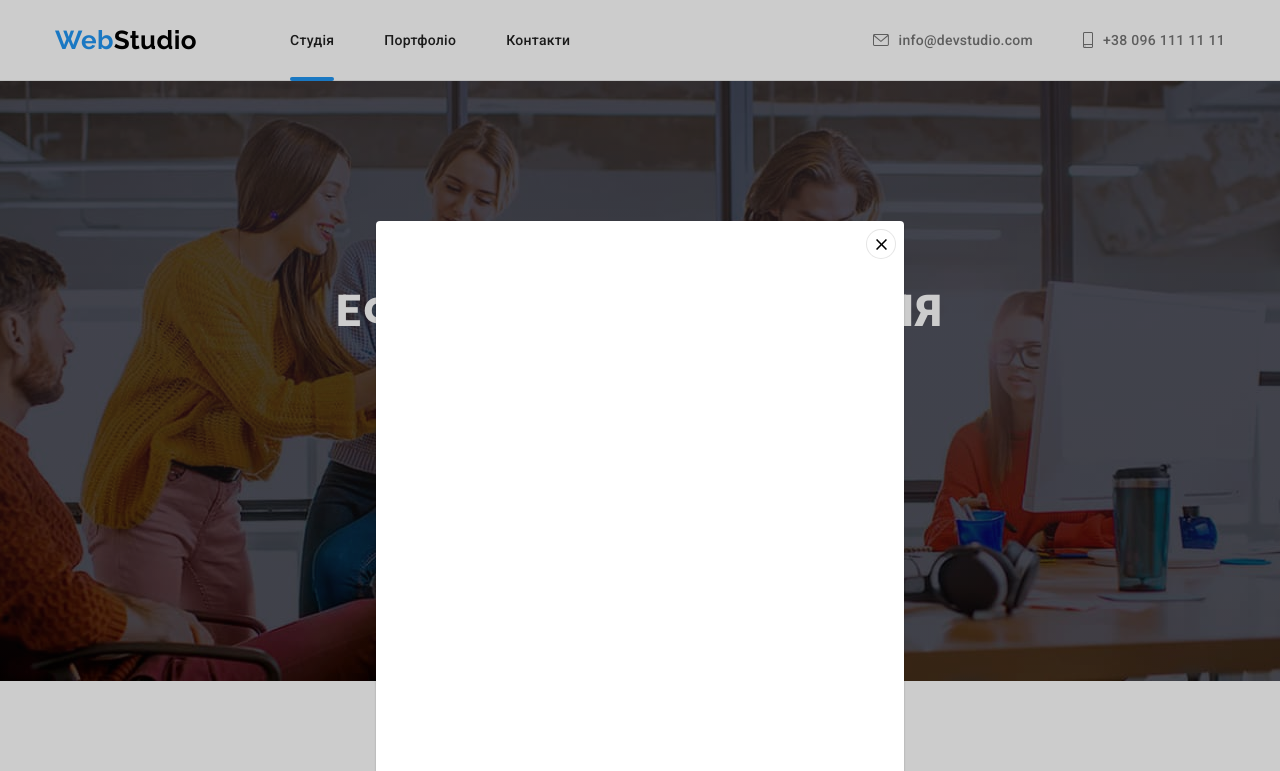
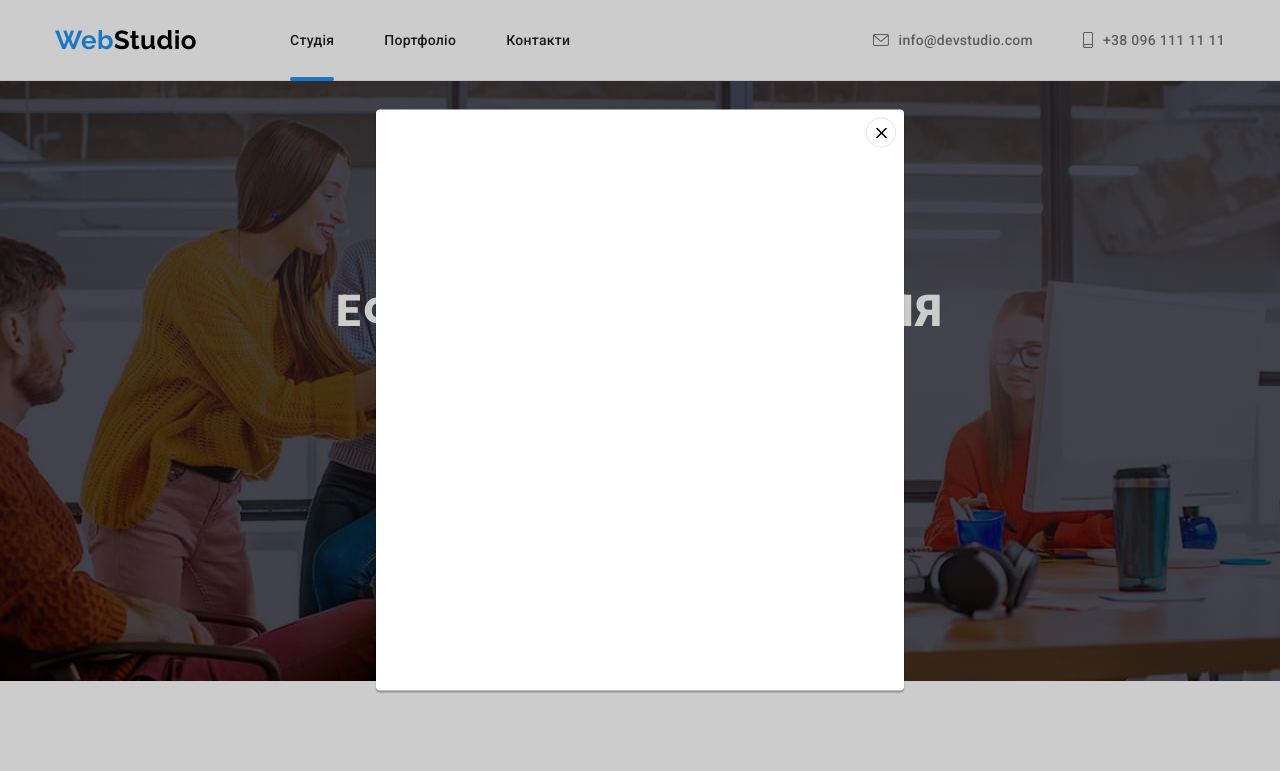
Before and after one commit to Valerache/goit-markup-hw-05, a plain HTML site: page index.html in a window 1280 px wide. Both pictures are taken after a click on the button "Замовити послугу". Shown: the top 771 px of the page. Drawn offline with nearby package versions, Linux system fonts and the light colour scheme.

Commit message:
Еще немного доделок

```diff
--- a/css/styles.css
+++ b/css/styles.css
@@ -711,9 +711,9 @@ img {
 
 .modal {
   position: absolute;
-  top: 221px;
+  top: 50%;
   left: 50%;
-  translate: -50%;
+  transform: translate(-50%, -50%);
   width: 528px;
   height: 581px;
   background-color: var(--light-txt-cl);
```
